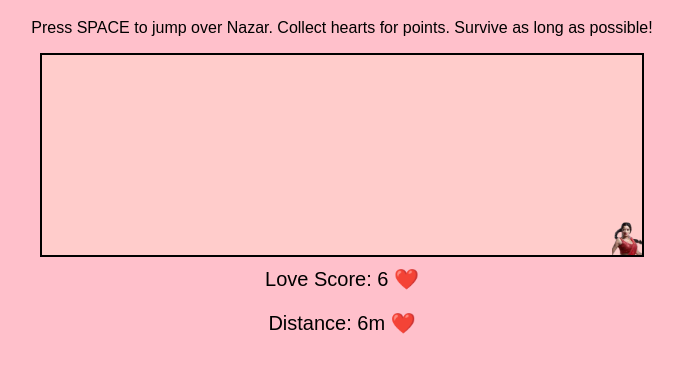
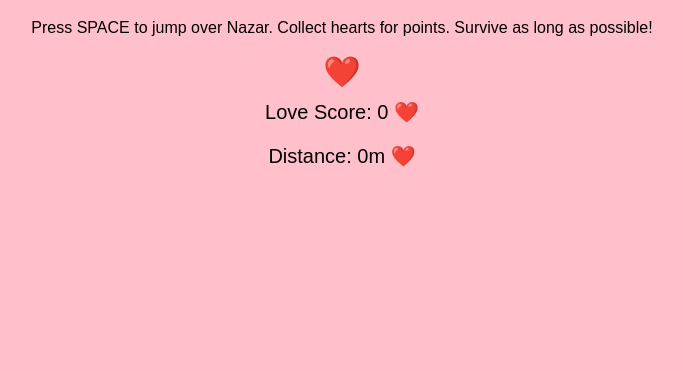
Before and after one commit to abhayballeballe/game, a plain HTML site: page index.html in a window 1280 px wide. Shown: the part 61-432 px from the top of the page, without its empty margins (298-981 px from the left). Drawn offline with Linux system fonts and the light colour scheme.

Commit message:
Add files via upload

```diff
--- a/index.html
+++ b/index.html
@@ -18,6 +18,7 @@
             position: relative;
             overflow: hidden;
             background-color: #ffcccb;
+            display: none; /* Initially hidden */
         }
         #teddy {
             width: 50px;
@@ -25,12 +26,11 @@
             position: absolute;
             bottom: 0;
             left: 50px;
-            background-image: url('images/teddy.jpg'); /* Adjust the path */
-
+            background-image: url('teddy.jpg'); /* Fixed teddy image */
             background-size: cover;
         }
         .obstacle {
-            width: 30px; /* Decreased obstacle width */
+            width: 30px;
             height: 40px;
             position: absolute;
             bottom: 0;
@@ -58,16 +58,23 @@
             border: none;
             cursor: pointer;
         }
+        #start {
+            font-size: 30px;
+            border: none;
+            background: none;
+            cursor: pointer;
+        }
     </style>
 </head>
 <body>
     <h1>Never ending as my love is eternal for u</h1>
     <p>Press SPACE to jump over Nazar. Collect hearts for points. Survive as long as possible!</p>
+    <button id="start" onclick="startGame()">❤️</button>
     <div id="game">
         <div id="teddy"></div>
     </div>
     <p id="score">Love Score: 0 ❤️</p>
-    <p id="distance">Distance: 0m</p>
+    <p id="distance">Distance: 0m ❤️</p>
     <p id="motivation"></p>
     <p id="message"></p>
     <button id="restart" onclick="restartGame()">Restart</button>
@@ -82,8 +89,16 @@
         let motivation = document.getElementById("motivation");
         let restartBtn = document.getElementById("restart");
         let continueText = document.getElementById("continueText");
+        let startBtn = document.getElementById("start");
         let jumping = false, score = 0, distance = 0;
         let gameOver = false;
+
+        function startGame() {
+            game.style.display = "block";
+            startBtn.style.display = "none";
+            updateDistance();
+            setTimeout(createObstacle, 5000); // Delay obstacles for first 5m
+        }
 
         function jump() {
             if (jumping || gameOver) return;
@@ -152,8 +167,6 @@
         }
 
         document.addEventListener("keydown", function (e) { if (e.code === "Space") jump(); });
-        setTimeout(createObstacle, 5000); // Delay obstacles for first 5m
-        updateDistance();
     </script>
 </body>
 </html>
```
